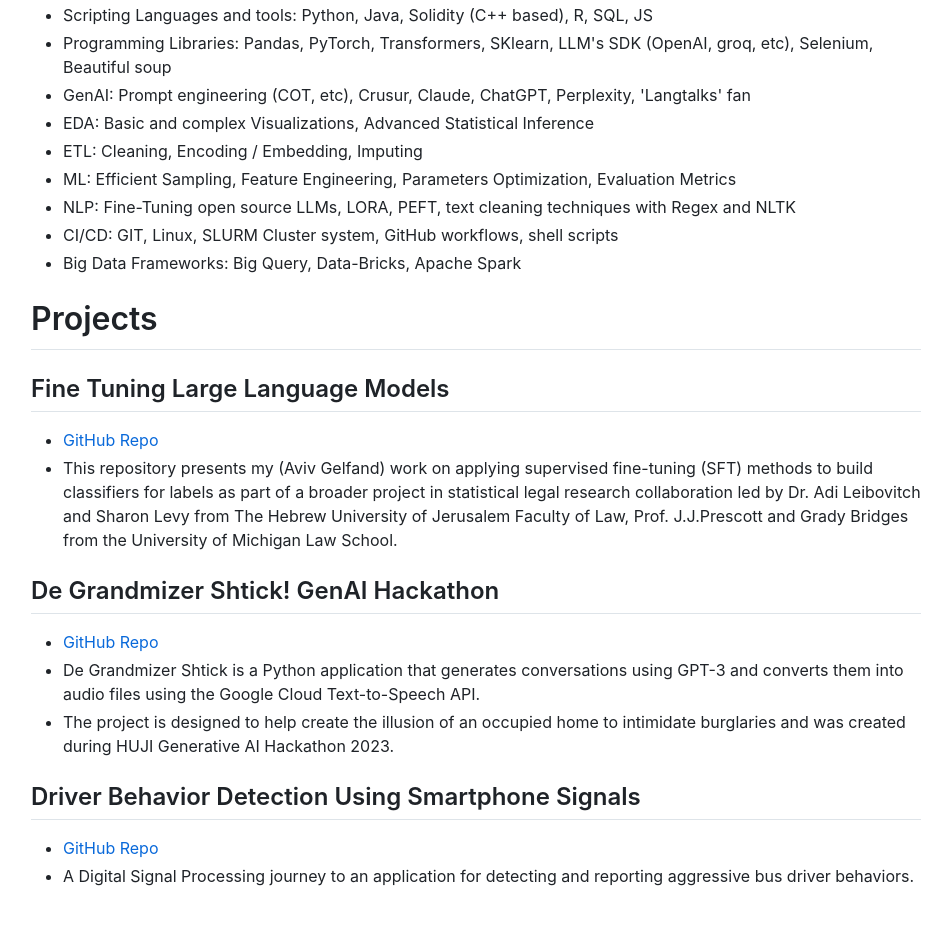
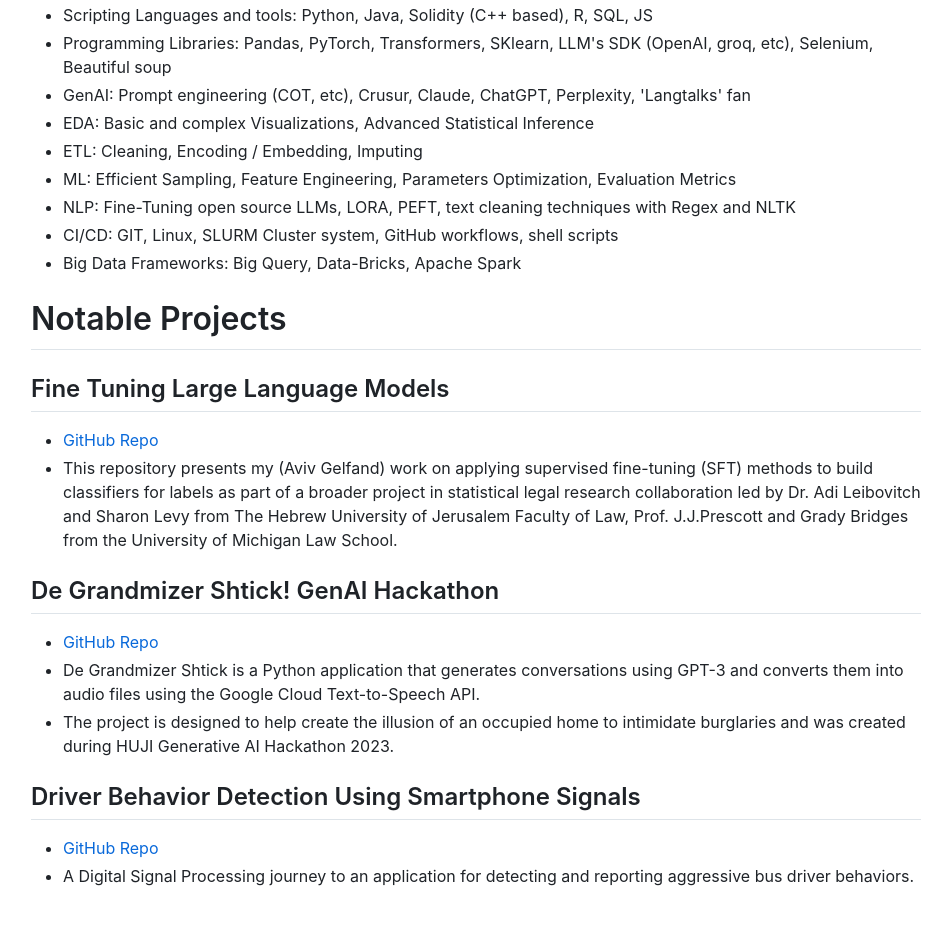
Before and after one commit to AvivGelfand/Resume, a plain HTML site: page Aviv_Gelfand_CV.html in a window 1280 px wide. Shown: the part 2082-3007 px from the top of the page, without its empty margins (164-1115 px from the left). Drawn offline with nearby package versions, Linux system fonts and the light colour scheme.

Commit message:
Render the latest CV

```diff
--- a/Aviv_Gelfand_CV.html
+++ b/Aviv_Gelfand_CV.html
@@ -98,7 +98,7 @@
         <li>CI/CD: GIT, Linux, SLURM Cluster system, GitHub workflows, shell scripts</li>
         <li>Big Data Frameworks: Big Query, Data-Bricks, Apache Spark</li>
         </ul>
-        <h1>Projects</h1>
+        <h1>Notable Projects</h1>
         <h2>Fine Tuning Large Language Models</h2>
         <ul>
         <li><a href="https://github.com/AvivGelfand/Fine-tuning-Large-Language-Models">GitHub Repo</a></li>
```
Also changed, not shown: Aviv_Gelfand_CV_2.png, 3 other files.
